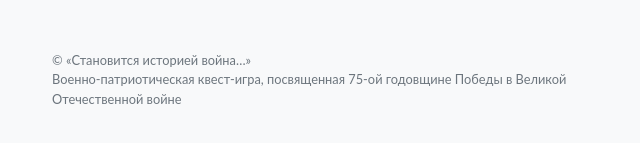
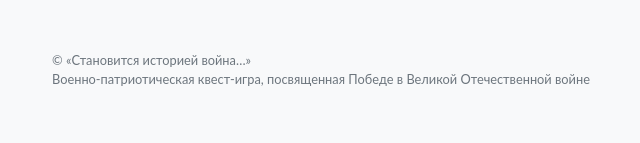
Before and after one commit to webquest45/webquest45.github.io, a plain HTML site: page index.html in a window 1280 px wide. Shown: the part 2662-2805 px from the top of the page, without its empty margins (33-673 px from the left). Drawn offline with Linux system fonts and the light colour scheme.

Commit message:
Update index.html

```diff
--- a/index.html
+++ b/index.html
@@ -206,8 +206,7 @@
             <div class="row">
                 <div class="col-lg-6 h-100 text-center text-lg-left my-auto">
                     <p class="text-muted small mb-4 mb-lg-0">&copy; «Становится историей война…»</p>
-                    <p class="text-muted small mb-4 mb-lg-0">Военно-патриотическая квест-игра, посвященная 75-ой
-                        годовщине Победы в Великой Отечественной войне </p>
+                    <p class="text-muted small mb-4 mb-lg-0">Военно-патриотическая квест-игра, посвященная Победе в Великой Отечественной войне </p>
                 </div>
 
             </div>
```
